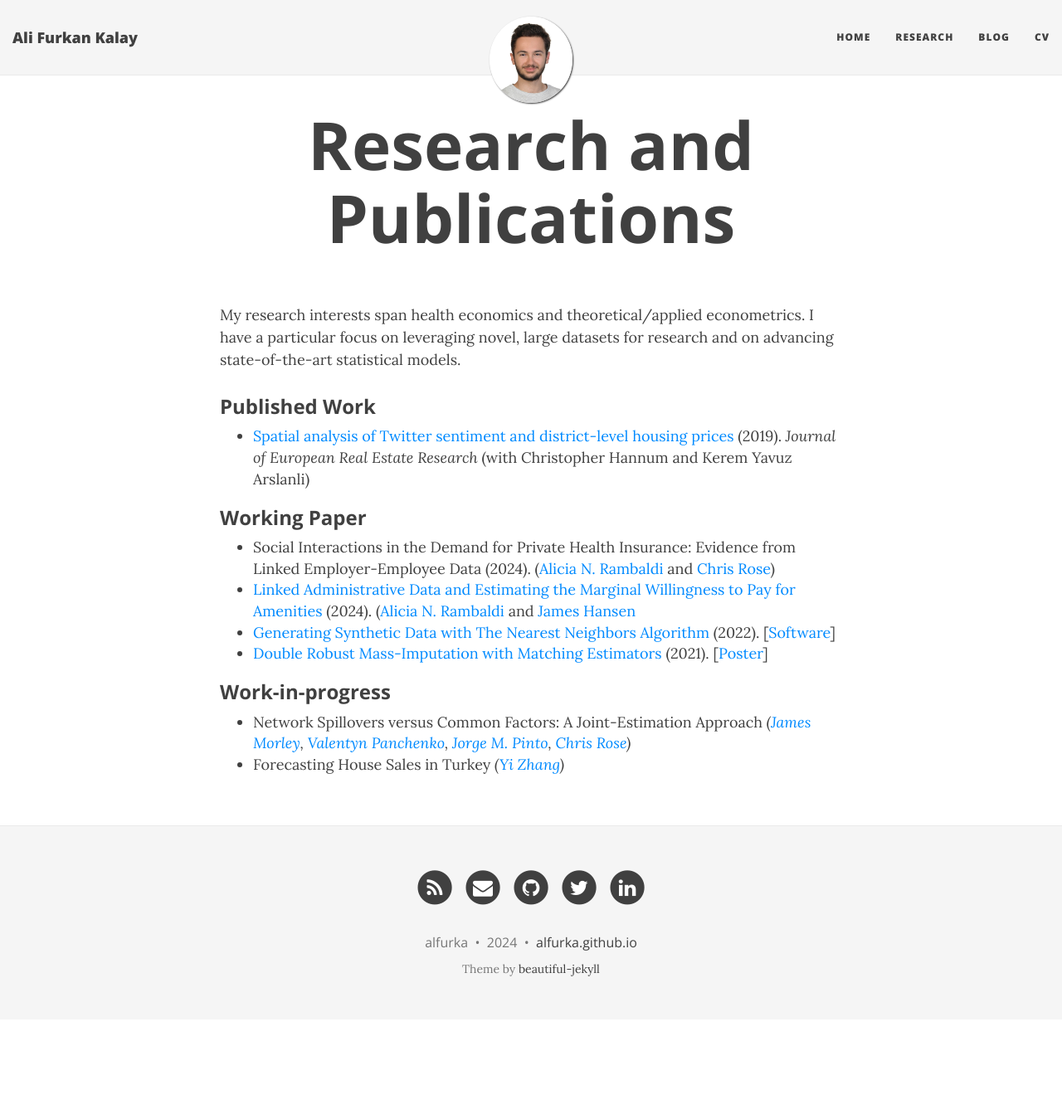
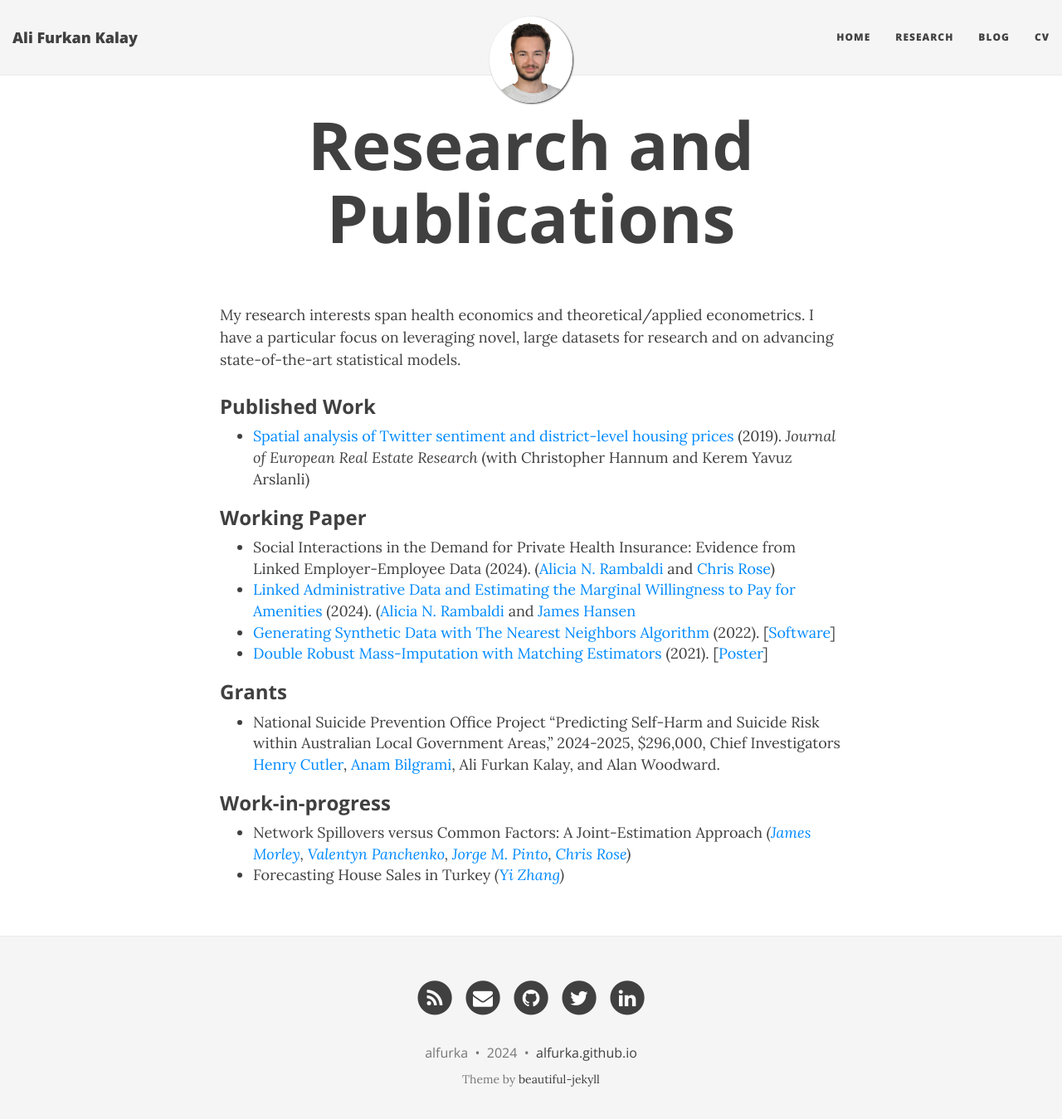
Before and after one commit to alfurka/alfurka.github.io, a Jekyll site: the page built from research.md, in a window 1280 px wide and 1362 px high. Shown: the top 1349 px of the window at 83% size. Built offline with Jekyll 4.4.1, drawn with Linux system fonts in a browser that asks for light colours; nearby versions of some CDN libraries.

Commit message:
Update research.md

```diff
--- a/research.md
+++ b/research.md
@@ -16,6 +16,10 @@ My research interests span health economics and theoretical/applied econometrics
 - [Generating Synthetic Data with The Nearest Neighbors Algorithm](https://arxiv.org/abs/2210.00884) (2022). [[Software](https://github.com/alfurka/synloc)]
 - [Double Robust Mass-Imputation with Matching Estimators](https://arxiv.org/abs/2110.09275) (2021). [[Poster](https://alfurka.github.io/myfiles/Poster_Presentation.pdf)]
 
+### Grants
+
+- National Suicide Prevention Office Project "Predicting Self-Harm and Suicide Risk within Australian Local Government Areas," 2024-2025, $296,000, Chief Investigators [Henry Cutler](https://researchers.mq.edu.au/en/persons/henry-cutler), [Anam Bilgrami](https://sites.google.com/mq.edu.au/anambilgrami/home), Ali Furkan Kalay, and Alan Woodward.
+
 ### Work-in-progress
 
 - Network Spillovers versus Common Factors: A Joint-Estimation Approach *([James Morley](https://sites.google.com/site/jamescmorley/), [Valentyn Panchenko](https://www.unsw.edu.au/staff/valentyn-panchenko), [Jorge M. Pinto](https://sites.google.com/site/cokeconphd/research?authuser=0), [Chris Rose](https://sites.google.com/site/christiernrose/))*
```
